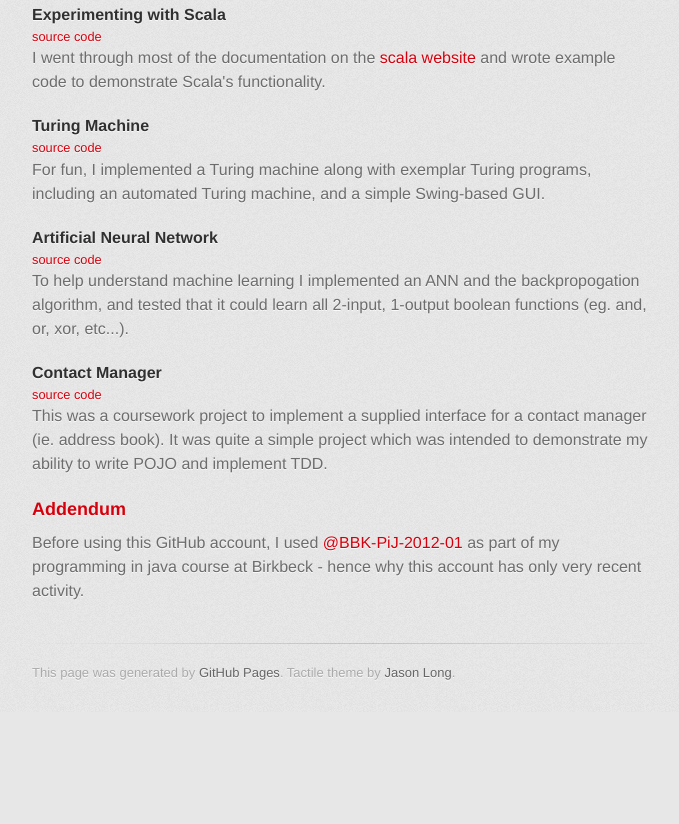
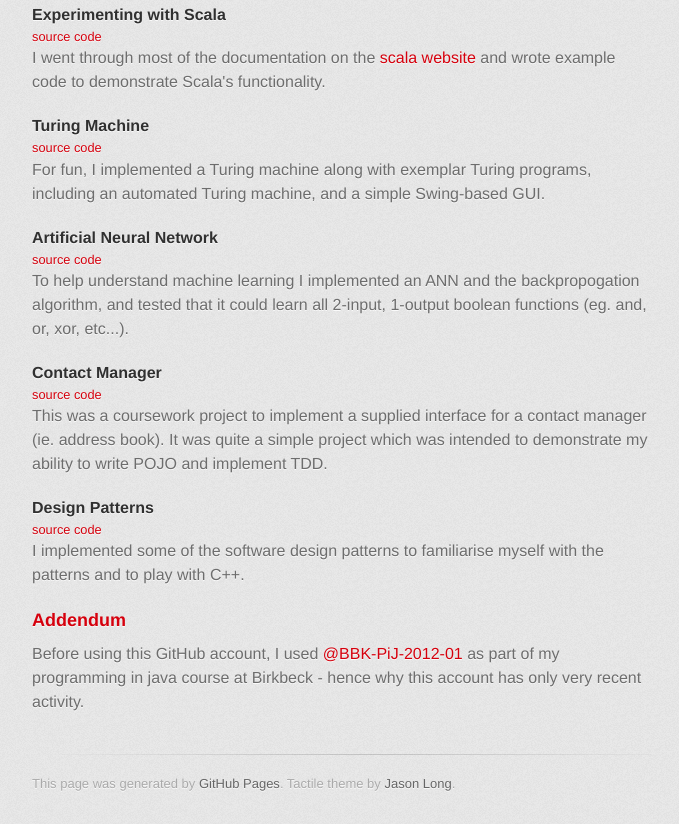
Before and after one commit to samwright/samwright.github.io, a plain HTML site: page index.html in a window 1280 px wide. Shown: the part 1691-2515 px from the top of the page, without its empty margins (298-977 px from the left). Before the commit the page ends 2403 px from the top, so only its background shows below. Drawn offline with Linux system fonts and the light colour scheme; a web font is replaced by a local one.

Commit message:
Replace master branch with page content via GitHub

```diff
--- a/index.html
+++ b/index.html
@@ -113,6 +113,15 @@
 
 <p>This was a coursework project to implement a supplied interface for a contact manager (ie. address book).  It was quite a simple project which was intended to demonstrate my ability to write POJO and implement TDD.</p>
 
+<h4>
+<a name="design-patterns" class="anchor" href="#design-patterns"><span class="octicon octicon-link"></span></a>Design Patterns</h4>
+
+<h6>
+<a name="source-code-5" class="anchor" href="#source-code-5"><span class="octicon octicon-link"></span></a><a href="https://github.com/samwright/software-design-patterns">source code</a>
+</h6>
+
+<p>I implemented some of the software design patterns to familiarise myself with the patterns and to play with C++.</p>
+
 <h3>
 <a name="addendum" class="anchor" href="#addendum"><span class="octicon octicon-link"></span></a>Addendum</h3>
 
```
Also changed, not shown: params.json (+1 -1 lines).
